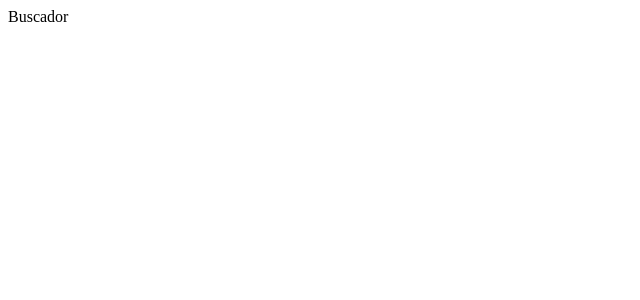
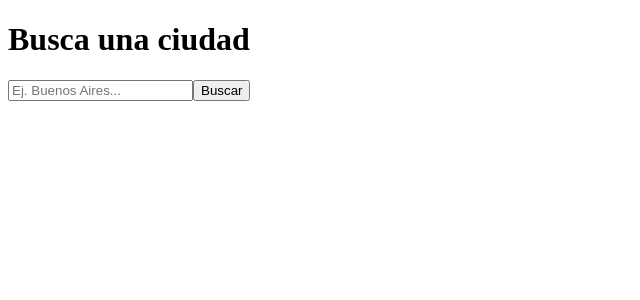
Before and after one commit to bracaaa/3erTrabajoPractico, a React (Vite) app: page / in a window 1280 px wide. Shown: the top 300 px of the page, without its empty margins (0-640 px from the left). Built offline with nearby package versions, Linux system fonts and the light colour scheme.

Commit message:
Terminamos componente BuscadorCiudad con la llamada a la API

```diff
--- a/src/components/BuscadorCiudad.jsx
+++ b/src/components/BuscadorCiudad.jsx
@@ -1,12 +1,28 @@
 import { useState } from 'react'
 import { useNavigate } from 'react-router-dom'
+import axios from 'axios'
 
 export function BuscadorCiudad(){
+    const [busqueda, setBusqueda] = useState('') //Guarda una palabra
+    const [listaCiudades, setListaCiudades] = useState([]) //Guarda una lista
+
+    function obtenerCiudades(){
+        //Llamada a la API
+        axios.get ('https://nominatim.openstreetmap.org/search', {
+            params: {q: busqueda, format: 'json', limit: 10,}
+        }).then((respuesta) => {setListaCiudades(respuesta.data)})
+    }
+
     return(
         <div>
             <h1>Busca una ciudad</h1>
-            <input type = "text" placeholder="Ej. Buenos Aires..."/>
-            <button>Buscar</button>
+            <input
+            type = "text"
+            placeholder="Ej. Buenos Aires..."
+            value = {busqueda}
+            onChange= {(e) => setBusqueda(e.target.value)} //Actualizar la variable busqueda con lo que escribe
+            />
+            <button onClick={obtenerCiudades}>Buscar</button>
         </div>
     )
 }
--- a/src/pages/Buscador.jsx
+++ b/src/pages/Buscador.jsx
@@ -1,3 +1,5 @@
+import {BuscadorCiudad} from '../components/BuscadorCiudad'
+
 export function Buscador(){
-    return <div>Buscador</div>
+    return <BuscadorCiudad/>
 }
```
